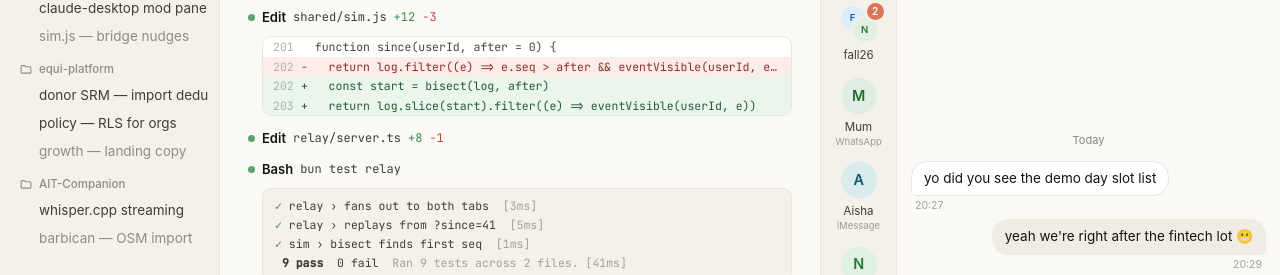
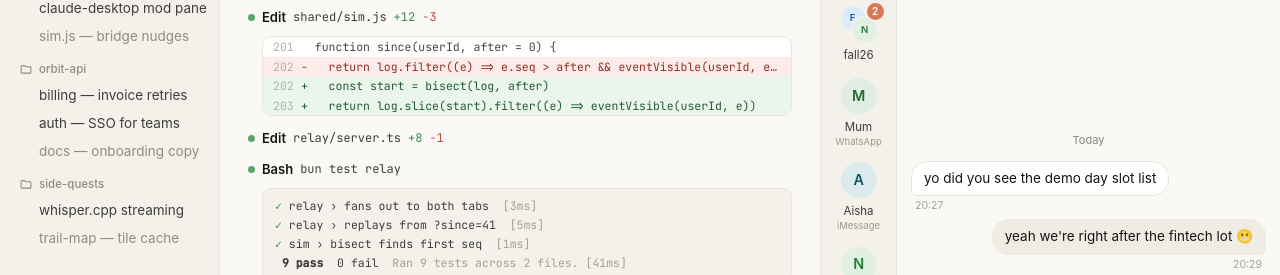
Before and after one commit to luqs1/yapping, a website with bundled scripts: page mockups/claude-desktop/index.html in a window 1280 px wide. Shown: the part 252-527 px from the top of the page. Built offline with nearby package versions, Linux system fonts and the light colour scheme; no server answers.

Commit message:
Use made-up projects in the Claude desktop mockup
The sidebar showed real client project names. They are now orbit-api and
side-quests, and the front-page pictures are re-rendered from the mockup.

Co-Authored-By: Claude Opus 5.5 <noreply@anthropic.com>

```diff
--- a/mockups/claude-desktop/index.html
+++ b/mockups/claude-desktop/index.html
@@ -26,13 +26,13 @@
       <a class="sess">mockups gallery index</a>
       <a class="sess">claude-desktop mod pane</a>
       <a class="sess dim">sim.js — bridge nudges</a>
-      <div class="proj"><svg width="12" height="12" viewBox="0 0 16 16" fill="none" stroke="currentColor" stroke-width="1.4"><path d="M1.5 4.5a1 1 0 0 1 1-1h3.6l1.4 1.5h6a1 1 0 0 1 1 1v6.5a1 1 0 0 1-1 1h-11a1 1 0 0 1-1-1Z"/></svg>equi-platform</div>
-      <a class="sess">donor SRM — import dedupe</a>
-      <a class="sess">policy — RLS for orgs</a>
-      <a class="sess dim">growth — landing copy</a>
-      <div class="proj"><svg width="12" height="12" viewBox="0 0 16 16" fill="none" stroke="currentColor" stroke-width="1.4"><path d="M1.5 4.5a1 1 0 0 1 1-1h3.6l1.4 1.5h6a1 1 0 0 1 1 1v6.5a1 1 0 0 1-1 1h-11a1 1 0 0 1-1-1Z"/></svg>AIT-Companion</div>
+      <div class="proj"><svg width="12" height="12" viewBox="0 0 16 16" fill="none" stroke="currentColor" stroke-width="1.4"><path d="M1.5 4.5a1 1 0 0 1 1-1h3.6l1.4 1.5h6a1 1 0 0 1 1 1v6.5a1 1 0 0 1-1 1h-11a1 1 0 0 1-1-1Z"/></svg>orbit-api</div>
+      <a class="sess">billing — invoice retries</a>
+      <a class="sess">auth — SSO for teams</a>
+      <a class="sess dim">docs — onboarding copy</a>
+      <div class="proj"><svg width="12" height="12" viewBox="0 0 16 16" fill="none" stroke="currentColor" stroke-width="1.4"><path d="M1.5 4.5a1 1 0 0 1 1-1h3.6l1.4 1.5h6a1 1 0 0 1 1 1v6.5a1 1 0 0 1-1 1h-11a1 1 0 0 1-1-1Z"/></svg>side-quests</div>
       <a class="sess">whisper.cpp streaming</a>
-      <a class="sess dim">barbican — OSM import</a>
+      <a class="sess dim">trail-map — tile cache</a>
     </nav>
     <div class="me">
       <span class="me-av">L</span>
```
Also changed, not shown: mockups/shots/claude-desktop.jpg, server/public/static/claude-desktop-960.jpg, server/public/static/claude-desktop.jpg.
